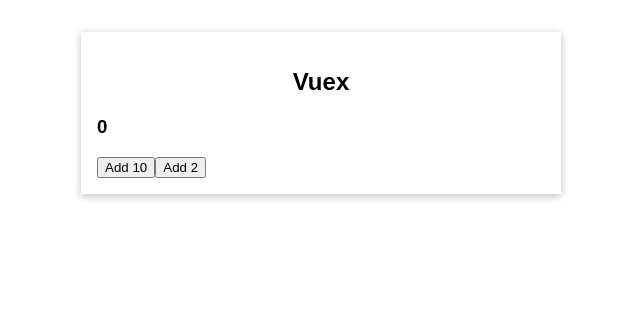
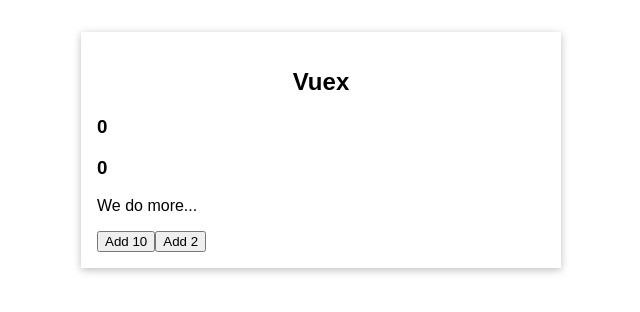
Before and after one commit to mad-sammy93/vueVueX, a Vue app: page / in a window 1280 px wide. Shown: the top 312 px of the page, without its empty margins (319-959 px from the left). Built offline with nearby package versions, Linux system fonts and the light colour scheme.

Commit message:
218 adding actions context

```diff
--- a/src/App.vue
+++ b/src/App.vue
@@ -1,6 +1,7 @@
 <template>
   <base-container title="Vuex">
-  <the-counter></the-counter>
+    <the-counter></the-counter>
+    <favourite-value></favourite-value>
     <button @click="addOne">Add 10</button>
     <change-counter></change-counter>
   </base-container>
@@ -10,13 +11,15 @@
 import BaseContainer from './components/BaseContainer.vue';
 import TheCounter from './components/TheCounter.vue';
 import ChangeCounter from './components/ChangeCounter.vue';
+import FavouriteValue from './components/FavouriteValue.vue';
 
 
 export default {
   components: {
     BaseContainer,
     TheCounter,
-    ChangeCounter
+    ChangeCounter,
+    FavouriteValue
   },
   // data() {
 
@@ -24,7 +27,11 @@
   methods: {
     addOne() {
             // this.$store.commit('increase',{value: 10});
-            this.$store.commit({
+            // this.$store.commit({
+            //   type: 'increase',
+            //   value: 10
+            // })
+            this.$store.dispatch({
               type: 'increase',
               value: 10
             })
--- a/src/components/ChangeCounter.vue
+++ b/src/components/ChangeCounter.vue
@@ -7,7 +7,7 @@
     methods: {
         addOne() {
             // this.$store.state.counter++;
-            this.$store.commit('increment');
+            this.$store.dispatch('increment');
         }
     }
 }
--- /dev/null
+++ b/src/components/FavouriteValue.vue
@@ -0,0 +1,14 @@
+<template>
+    <h3>{{ counter }}</h3>
+    <p>We do more...</p>
+</template>
+
+<script>
+export default {
+    computed: {
+        counter() {
+            return this.$store.getters.normalizedCounter;
+        }
+    }
+}
+</script>
--- a/src/components/TheCounter.vue
+++ b/src/components/TheCounter.vue
@@ -5,7 +5,7 @@
 export default {
   computed: {
     counter() {
-      return this.$store.state.counter;
+      return this.$store.getters.finalCounter;
     },
   },
 };
--- a/src/main.js
+++ b/src/main.js
@@ -15,6 +15,32 @@
         },
         increase(state, payload) {
             state.counter = state.counter + payload.value;
+        },
+
+    },
+    actions: {
+        increment(context) {
+            setTimeout(() => {
+                context.commit('increment');
+            }, 2000);
+        },
+        increase(context,payload) {
+            context.commit('increase',payload);
+        }
+    },
+    getters: {
+        finalCounter(state) { // finalCounter(state,getters). getters: getting other getters. if result of getter depends on other getters
+            return state.counter * 3;
+        },
+        normalizedCounter(_, getters) {
+            const finalCounter = getters.finalCounter;
+            if(finalCounter < 0) {
+                return 0;
+            }
+            if(finalCounter  > 100) {
+                return 100;
+            }
+            return finalCounter;
         }
     }
 })
```
